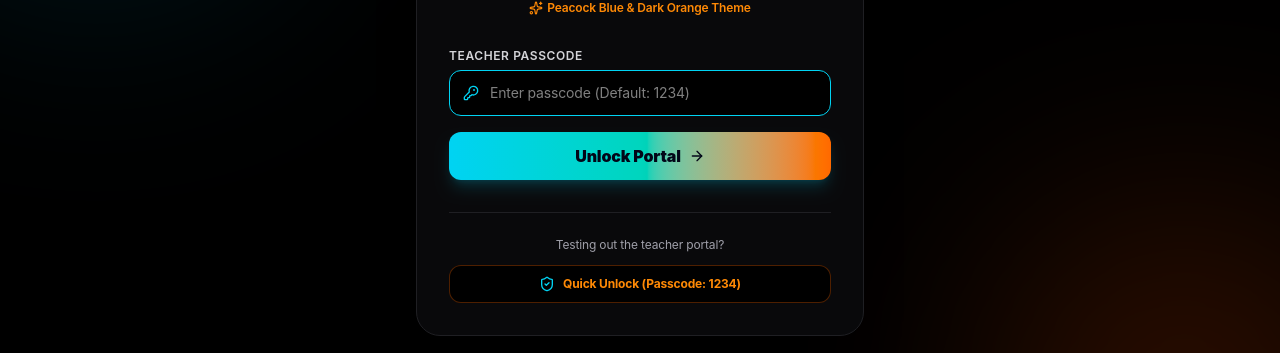
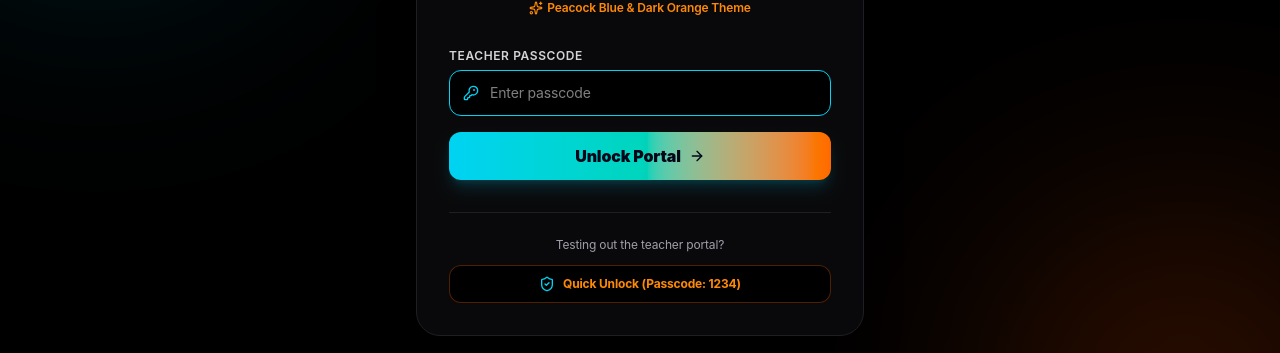
Before and after one commit to adithyajs22/Tuition-management, a React (Vite) app: page / in a window 1280 px wide. Shown: the part 307-660 px from the top of the page. Built offline with nearby package versions, Linux system fonts and the light colour scheme.

Commit message:
Update teacher passcode handling

```diff
--- a/src/components/TeacherLogin.jsx
+++ b/src/components/TeacherLogin.jsx
@@ -1,6 +1,8 @@
 import React, { useState } from 'react';
 import { useTeacherPortal } from '../context/TeacherPortalContext';
 import { GraduationCap, ArrowRight, ShieldCheck, KeyRound, Sparkles } from 'lucide-react';
+
+const envPasscode = import.meta.env.VITE_PASSCODE || '1234';
 
 export default function TeacherLogin() {
   const { loginTeacher } = useTeacherPortal();
@@ -11,12 +13,12 @@ export default function TeacherLogin() {
     e.preventDefault();
     const success = loginTeacher(passcode);
     if (!success) {
-      setErrorMsg('Invalid Passcode! Try default passcode: 1234');
+      setErrorMsg(`Invalid Passcode! Use the configured passcode from .env (${envPasscode}).`);
     }
   };
 
   const handleDemoLogin = () => {
-    loginTeacher('1234');
+    loginTeacher(envPasscode);
   };
 
   return (
@@ -51,7 +53,7 @@ export default function TeacherLogin() {
               <KeyRound className="w-4 h-4 text-cyan-400 absolute left-3.5 top-1/2 -translate-y-1/2" />
               <input
                 type="password"
-                placeholder="Enter passcode (Default: 1234)"
+                placeholder="Enter passcode "
                 value={passcode}
                 onChange={(e) => {
                   setPasscode(e.target.value);
@@ -85,7 +87,7 @@ export default function TeacherLogin() {
             className="w-full py-2.5 px-4 rounded-xl bg-[#000000] hover:bg-[#121215] text-orange-400 text-xs font-bold border border-orange-500/30 flex items-center justify-center gap-2 transition-colors"
           >
             <ShieldCheck className="w-4 h-4 text-cyan-400" />
-            Quick Unlock (Passcode: 1234)
+            Quick Unlock (Passcode: {envPasscode})
           </button>
         </div>
 
--- a/src/context/TeacherPortalContext.jsx
+++ b/src/context/TeacherPortalContext.jsx
@@ -45,6 +45,8 @@ const INITIAL_MASTER_PORTIONS = [
   { id: 'c10-st-m1', targetClass: 'Class 10', board: 'State Syllabus (Kerala)', subject: 'Mathematics', portionName: 'Arithmetic Sequences', status: 'Completed' },
   { id: 'c10-cb-m1', targetClass: 'Class 10', board: 'CBSE', subject: 'Mathematics', portionName: 'Real Numbers & Polynomials', status: 'Completed' }
 ];
+
+const ENV_PASSCODE = import.meta.env.VITE_PASSCODE;
 
 export function TeacherPortalProvider({ children }) {
   const [isAuthenticated, setIsAuthenticated] = useState(() => {
@@ -160,7 +162,7 @@ export function TeacherPortalProvider({ children }) {
   const currentExams = currentStudent ? (weeklyExams[currentStudent.id] || []) : [];
 
   const loginTeacher = (passcode) => {
-    if (passcode === '1234' || passcode === 'admin') {
+    if (passcode === ENV_PASSCODE) {
       setIsAuthenticated(true);
       return true;
     }
```
Also changed, not shown: 1 other file (tests, documents, lock files or other folders).
